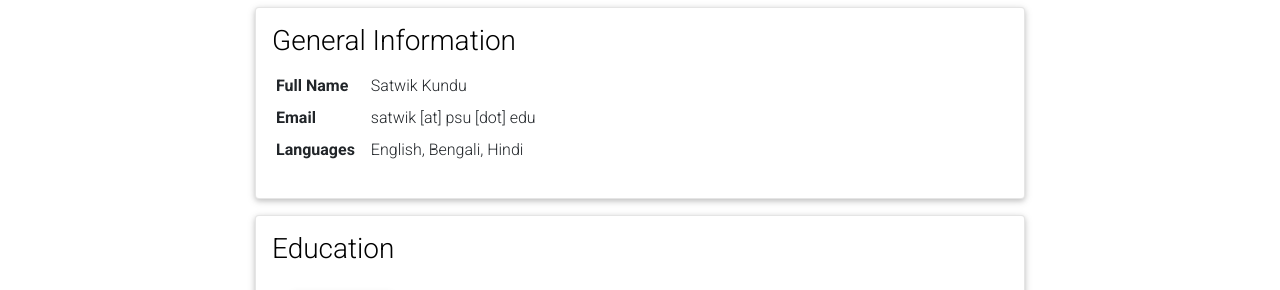
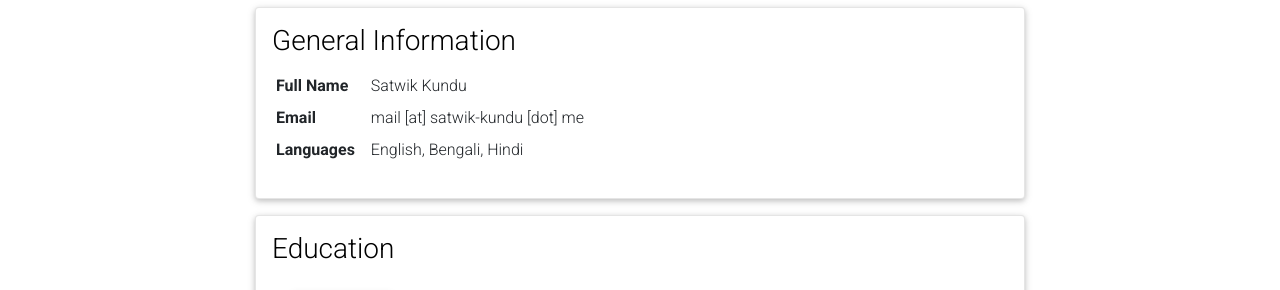
Before and after one commit to satwik-kundu/satwik-kundu.github.io, a Jekyll site: the page built from _pages/cv.md, in a window 1280 px wide and 900 px high. Shown: the part 178-468 px from the top of the window. Built offline with Jekyll 4.4.1, drawn with Linux system fonts in a browser that asks for light colours; comment, search, counter and statistics services are not loaded; a style sheet for code colours, icons or effects is not loaded.

Commit message:
fix mail-id

```diff
--- a/_data/cv.yml
+++ b/_data/cv.yml
@@ -6,7 +6,7 @@
     #- name: Date of Birth
     #  value: 14th March 1879
     - name: Email
-      value: satwik [at] psu [dot] edu
+      value: mail [at] satwik-kundu [dot] me
     - name: Languages
       value: English, Bengali, Hindi
 
```
